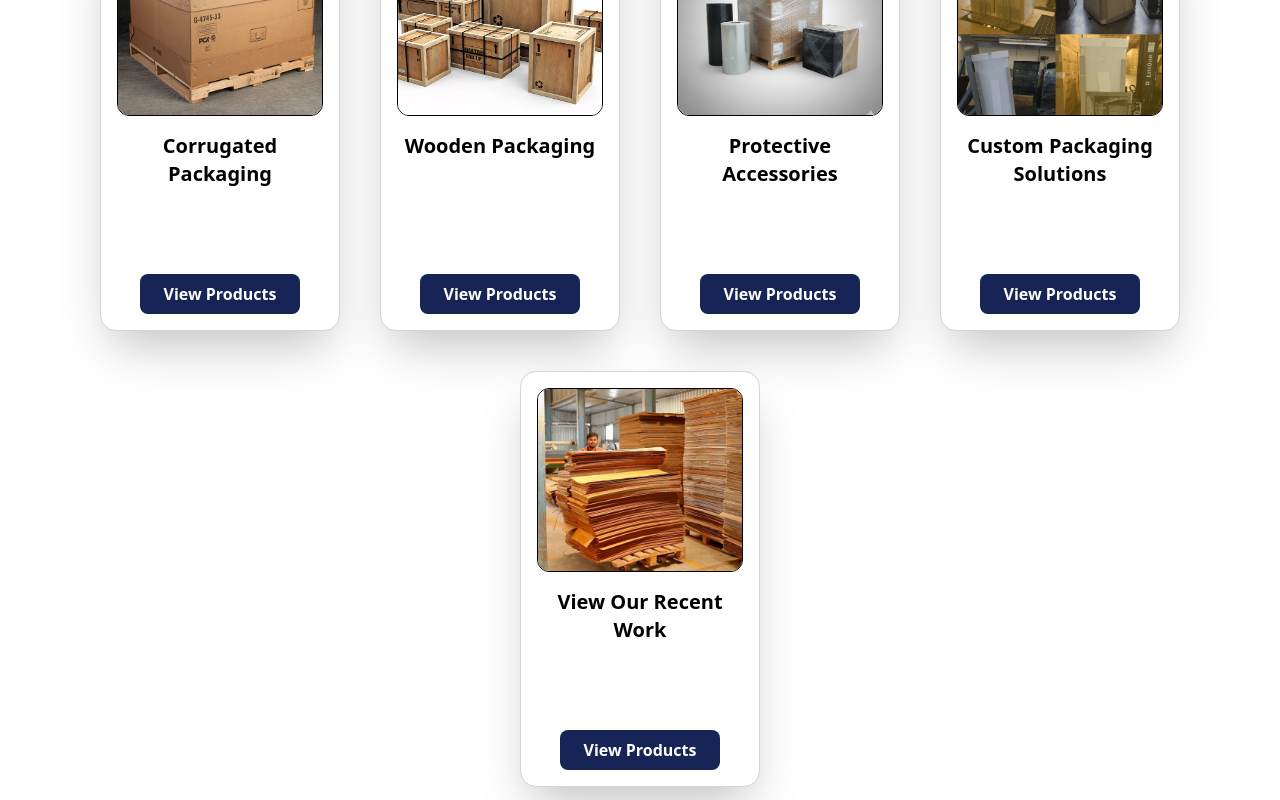
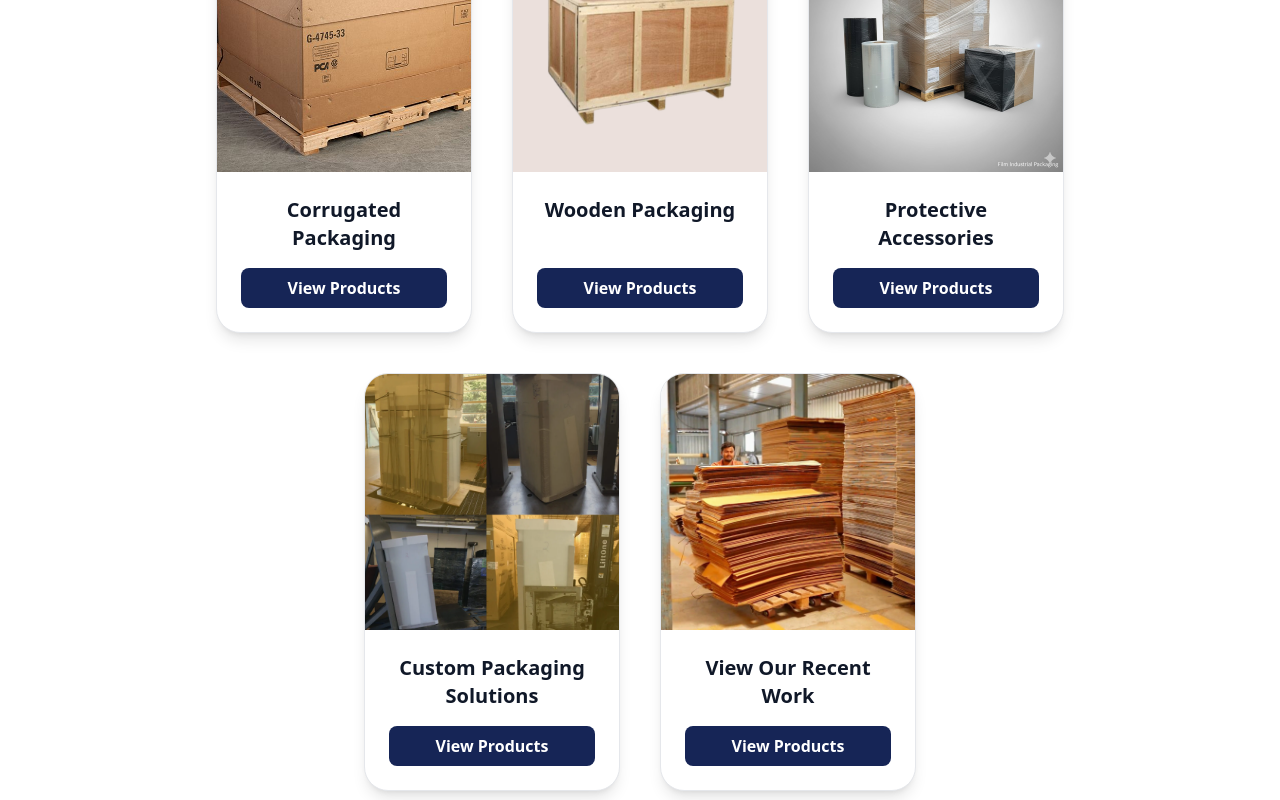
Before and after one commit to tejas0937/rgp-project, a React (Vite) app: page / in a window 1280 px wide. Shown: the part 3060-3860 px from the top of the page. Built offline with nearby package versions, Linux system fonts and the light colour scheme.

Commit message:
Changed the navlink for products and added some professional ui for products card on home page

```diff
--- a/src/components/Home.jsx
+++ b/src/components/Home.jsx
@@ -137,13 +137,14 @@ const Home = () => {
 
       {/* Products Section */}
 <section className="products bg-white py-24 text-center">
-  <h2 id="our-products" className='text-5xl md:text-6xl font-bold mb-12 text-blue-950'>Our Products</h2>
-  <div className="hp-info flex flex-wrap justify-center gap-10 px-6">
+  <h2 id="our-products" className='text-5xl md:text-6xl font-bold mb-12 text-blue-950'>
+    Our Products
+  </h2>
 
-    {/* Product Card Template */}
+  <div className="flex flex-wrap justify-center gap-10 px-6 md:px-20">
     {[
       { img: "/Products/Corrugated1.jpg", title: "Corrugated Packaging", link: "/products#products" },
-      { img: "/Products/Wooden1.webp", title: "Wooden Packaging", link: "/products#products" },
+      { img: "/Products/wooden-plywood boxes.jpg", title: "Wooden Packaging", link: "/products#products", },
       { img: "/Products/Protected1.jpg", title: "Protective Accessories", link: "/products#products" },
       { img: "/Products/Custom1.webp", title: "Custom Packaging Solutions", link: "/products#products" },
       { img: "/Products/recentwork.webp", title: "View Our Recent Work", link: "/products#recent-work" }
@@ -151,18 +152,30 @@ const Home = () => {
       <Link
         to={product.link}
         key={idx}
-        className="flex flex-col items-center bg-white rounded-2xl shadow-2xl border border-gray-300 hover:shadow-xl transition transform hover:-translate-y-2 p-4 w-60 h-[26rem]"
+        className="group flex flex-col bg-white rounded-3xl shadow-lg hover:shadow-2xl transition transform hover:-translate-y-2 hover:scale-105 border border-gray-200 overflow-hidden w-64"
       >
-        <img src={product.img} alt={product.title} className='rounded-xl w-full h-46 object-cover mb-4 border' />
-        <h3 className='font-bold text-xl mb-4 flex-1'>{product.title}</h3>
-        <button className="bg-blue-950 text-white px-6 py-2 rounded-lg font-semibold hover:bg-blue-800 transition mt-auto">
-          View Products
-        </button>
+        {/* Product Image */}
+        <div className="relative w-full h-64 overflow-hidden">
+          <img
+            src={product.img}
+            alt={product.title}
+            className="w-full h-full object-cover transition-transform duration-500 group-hover:scale-110"
+          />
+        </div>
+
+        {/* Product Info */}
+        <div className="p-6 flex flex-col justify-between flex-1">
+          <h3 className="text-xl font-semibold mb-4 text-gray-900">{product.title}</h3>
+          <button className="mt-auto bg-blue-950 text-white px-6 py-2 rounded-lg font-semibold hover:bg-blue-800 transition">
+            View Products
+          </button>
+        </div>
       </Link>
     ))}
-
   </div>
 </section>
+
+
 
 
       {/* Advanced Machines 3D Carousel */}
--- a/src/components/Navbar.jsx
+++ b/src/components/Navbar.jsx
@@ -37,12 +37,12 @@ function Navbar() {
   const isActiveHash = (hash) => currentHash === hash;
 
   const productLinks = [
-    { name: "All Products", hash: "#allproduct" },
-    { name: "Corrugated Packaging", hash: "#corrugated" },
-    { name: "Wooden Packaging", hash: "#wooden" },
-    { name: "Protective Accessories", hash: "#protective" },
-    { name: "Custom Solutions", hash: "#custom" },
-    { name: "Our Recent Work", hash: "#our-work" },
+    { name: "All Products", hash: "#products" },
+    { name: "Corrugated Packaging", hash: "#products" },
+    { name: "Wooden Packaging", hash: "#products" },
+    { name: "Protective Accessories", hash: "#products" },
+    { name: "Custom Solutions", hash: "#products" },
+    { name: "Our Recent Work", hash: "#recent-work" },
   ];
 
   return (
--- a/src/components/products.jsx
+++ b/src/components/products.jsx
@@ -47,12 +47,12 @@ const Products = () => {
   };
 
   return (
-    <div className="min-h-screen bg-gradient-to-b from-blue-900 via-purple-800 to-black text-gray-900 relative overflow-hidden">
+    <div className="min-h-screen bg-gradient-to-b from-blue-900 via-purple-800 to-black text-gray-900 relative overflow-hidden" id='products'>
       <div className="absolute inset-0 bg-black/60 z-0"></div>
       <div className="relative z-10 px-4 sm:px-8 lg:px-16">
 
         {/* Header */}
-        <section className="text-center py-20" id='products'>
+        <section className="text-center py-20" >
           <h1 className="text-5xl sm:text-6xl font-bold text-white mb-4">
             Our Product Portfolio
           </h1>
```
